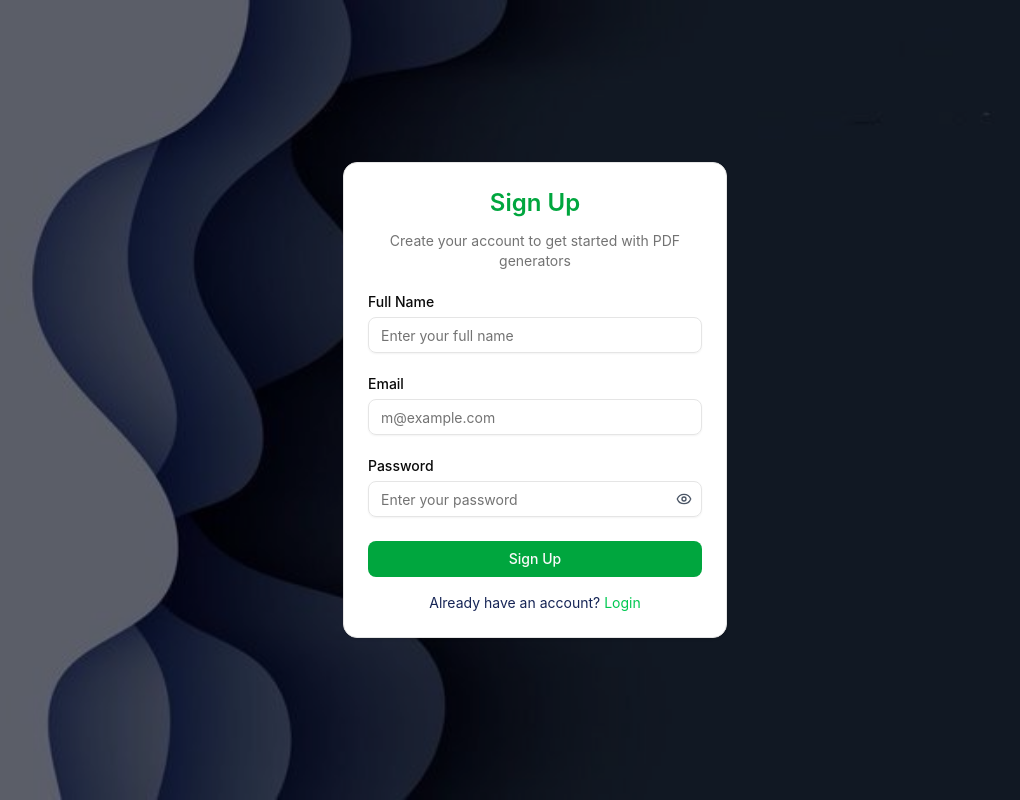
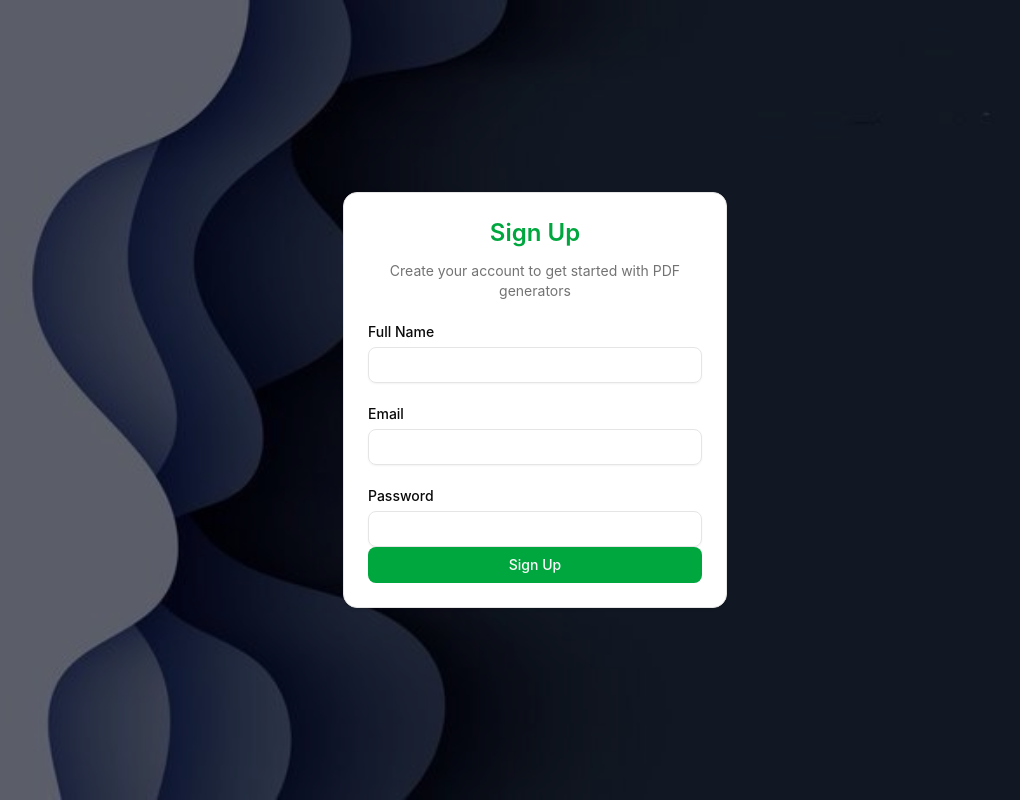
Before and after one commit to Mrittika666/PDF_GENERATOR, a React app in the folder frontend/: page /signup in a window 1280 px wide. Shown: the whole page, without its empty margins (105-1125 px from the left). Built offline with nearby package versions, Linux system fonts and the light colour scheme; the HTML template or start-up script is replaced by a standard one.

Commit message:
fix: signup form submission issue

```diff
--- a/frontend/src/pages/Signup.jsx
+++ b/frontend/src/pages/Signup.jsx
@@ -41,6 +41,7 @@ const Signup = () => {
         }
     }
 
+
     return (
         <div className="relative w-full min-h-screen">
             <div className="fixed inset-0 w-full h-full bg-cover bg-center z-0" style={{ backgroundImage: `url(${Background})` }}></div>
@@ -52,36 +53,32 @@ const Signup = () => {
                             <CardTitle className="text-2xl text-center text-green-600">Sign Up</CardTitle>
                             <CardDescription className="text-center">Create your account to get started with PDF generators</CardDescription>
                         </CardHeader>
+                        <form onSubmit={handleSubmit}>
                             <CardContent>
                                 <div className="flex flex-col gap-6">
                                     <div className="grid gap-2">
                                         <Label htmlFor="username">Full Name</Label>
-                                    <Input id="username" name="username" value={formData.username} onChange={handleChange} placeholder="Enter your full name" required />
+                                        <Input name="username" value={formData.username} onChange={handleChange} required />
                                     </div>
+
                                     <div className="grid gap-2">
                                         <Label htmlFor="email">Email</Label>
-                                    <Input id="email" type="email" name="email" value={formData.email} onChange={handleChange} placeholder="m@example.com" required />
+                                        <Input type="email" name="email" value={formData.email} onChange={handleChange} required />
                                     </div>
+
                                     <div className="grid gap-2">
-                                    <Label htmlFor="password">Password</Label>
-                                    <div className="relative">
-                                        <Input id="password" name="password" value={formData.password} onChange={handleChange} type={showPassword ? "text" : "password"} placeholder="Enter your password" required />
-                                        <Button variant='ghost' size="sm" className='absolute right-0 top-0 h-full px-3 py-2 hover:bg-transparent' onClick={() => setShowPassword(!showPassword)} disabled={isLoading}>
-                                            {showPassword ? <EyeOff className="w-4 h-4 text-gray-600" /> : <Eye className="w-4 h-4 text-gray-600" />}
-                                        </Button>
-                                    </div>
+                                        <Label>Password</Label>
+                                        <Input name="password" value={formData.password} onChange={handleChange} required />
                                     </div>
                                 </div>
                             </CardContent>
-                        <CardFooter className="flex-col gap-2">
-                            <Button onClick={handleSubmit} className="w-full bg-green-600 hover:bg-green-500">
-                                {isLoading ? <><Loader2 className='mr-2 h-4 w-4 animate-spin' />Creating account..</> : "Sign Up"}
+
+                            <CardFooter>
+                                <Button type="submit" className="w-full bg-green-600">
+                                    Sign Up
                                 </Button>
-                            <div className="flex justify-center w-full text-sm items-center mt-2">
-                                <span className="text-blue-950 mr-1">Already have an account?</span>
-                                <Link to="/login" className="text-green-500 hover:underline">Login</Link>
-                            </div>
                             </CardFooter>
+                        </form>
                     </Card>
                 </div>
             </div>
```
Lines whose indentation alone changed are shown as unchanged.
